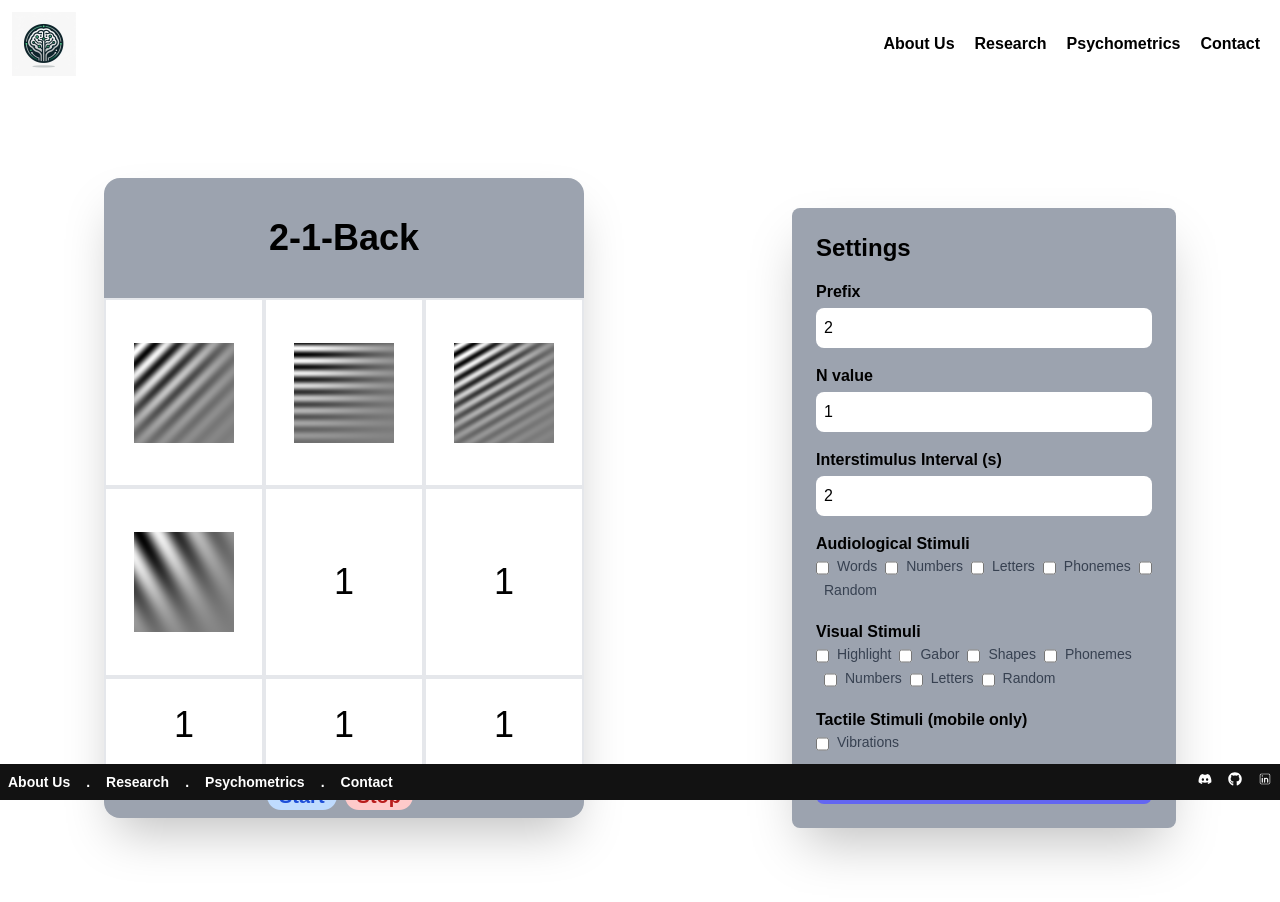
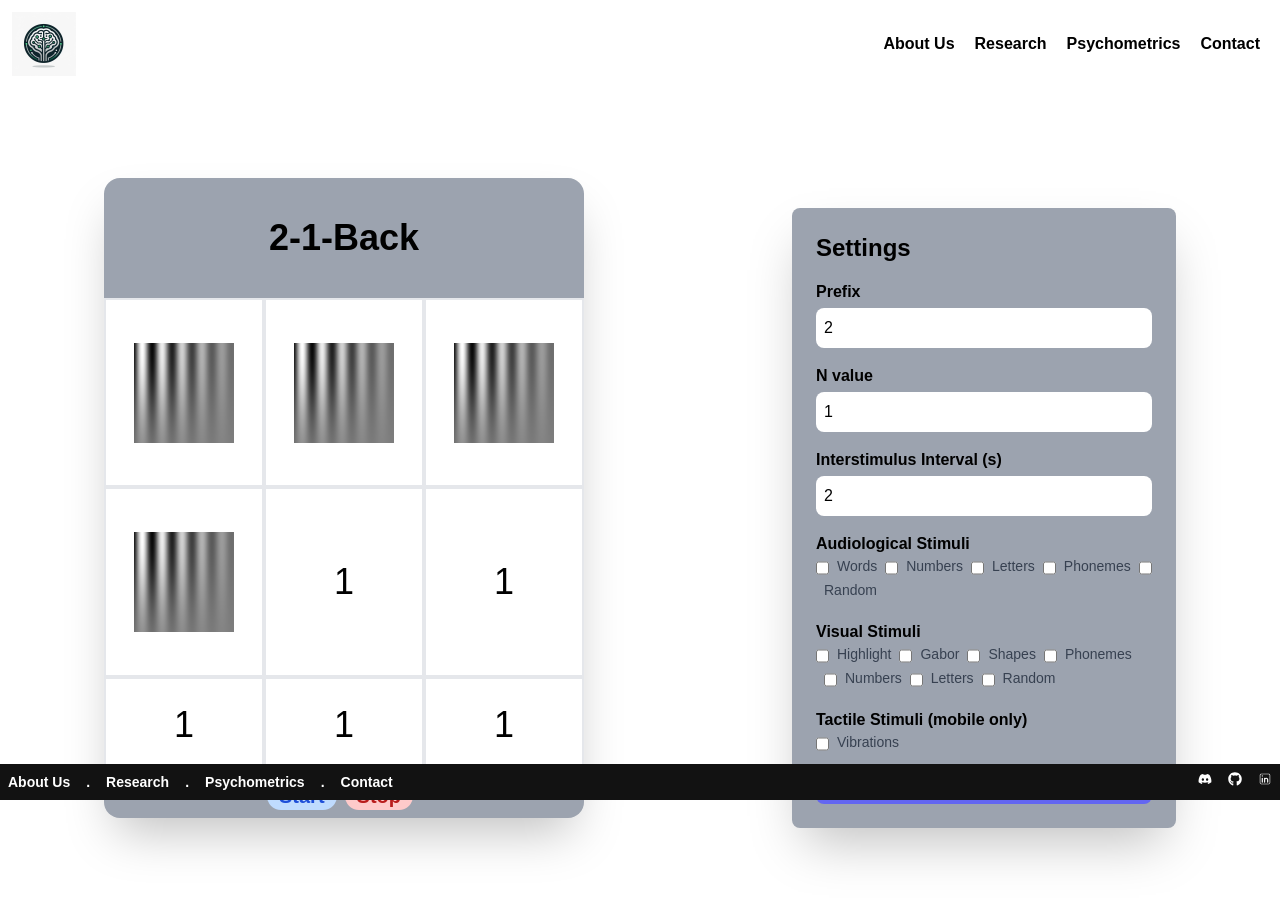
Before and after one commit to Broilan/Noetica, a React (Vite) app in the folder cognexus/: page /tasks/n-back in a window 1280 px wide. Shown: the top 902 px of the page. Built offline with nearby package versions, Linux system fonts and the light colour scheme.

Commit message:
reoriented the info such that the settings are dictated strictly between data.tsx and GaborPatch.tsx

```diff
--- a/cognexus/src/components/GaborPatch.tsx
+++ b/cognexus/src/components/GaborPatch.tsx
@@ -1,14 +1,8 @@
 import React, { useEffect, useRef, useState } from 'react';
+import { visualData } from '../data/data';
 
-interface GaborPatchProps {
-  frequency: number;
-  orientation: number;
-  initialPhase: number;
-  size: number;
-  speed: number; // Speed of phase change
-}
-
-const GaborPatch: React.FC<GaborPatchProps> = ({ frequency, orientation, initialPhase, size, speed }) => {
+const GaborPatch: React.FC = () => {
+  const { frequency, orientation, initialPhase, size, speed } = visualData.gabor[0];
   const canvasRef = useRef<HTMLCanvasElement>(null);
   const [phase, setPhase] = useState(initialPhase);
 
--- a/cognexus/src/data/data.tsx
+++ b/cognexus/src/data/data.tsx
@@ -33,11 +33,51 @@ const audiologicalData = {
     ]
 };
 
-const visualData = {
+export const visualData = {
     highlight: undefined,
 
-    gabor: [ { size: 1, orientation: 0 }, { size: 1, orientation: 45 }, { size: 1, orientation: 90 }, { size: 1, orientation: 135 },
-
+    gabor: [ {
+        frequency: 5,
+        orientation:0,
+        initialPhase: 5,
+        size: 100,
+        speed: 5,
+    },
+    {
+        frequency: 5,
+        orientation:45,
+        initialPhase: 5,
+        size: 100,
+        speed: 5,
+    },
+    {
+        frequency: 5,
+        orientation:90,
+        initialPhase: 5,
+        size: 100,
+        speed: 5,
+    },
+    {
+        frequency: 5,
+        orientation:135,
+        initialPhase: 5,
+        size: 100,
+        speed: 5,
+    },
+    {
+        frequency: 5,
+        orientation:180,
+        initialPhase: 5,
+        size: 100,
+        speed: 5,
+    },
+    {
+        frequency: 5,
+        orientation:225,
+        initialPhase: 5,
+        size: 100,
+        speed: 5,
+    },
     ],
 
     shapes: [
--- a/cognexus/src/pages/games/Nback.tsx
+++ b/cognexus/src/pages/games/Nback.tsx
@@ -92,39 +92,15 @@ const Nback: React.FC = () => {
 
       <div className={`grid grid-cols-3 grid-3 h-full `}>
       <div className='bg-white text-black border-gray-200 border-2 text-4xl flex justify-center items-center'>
-        <GaborPatch
-        frequency={6}
-        orientation={45}
-        initialPhase={5}
-        size={100}
-        speed={5}
-      /></div>
+        <GaborPatch /></div>
       <div className='bg-white text-black border-gray-200 border-2 text-4xl flex justify-center items-center'>
-      <GaborPatch
-        frequency={8}
-        orientation={90}
-        initialPhase={5}
-        size={100}
-        speed={5}
-      />
+      <GaborPatch/>
       </div>
       <div className='bg-white text-black border-gray-200 border-2 text-4xl flex justify-center items-center'>
-      <GaborPatch
-        frequency={9}
-        orientation={60}
-        initialPhase={5}
-        size={100}
-        speed={5}
-      />
+      <GaborPatch />
       </div>
       <div className='bg-white text-black border-gray-200 border-2 text-4xl flex justify-center items-center'>
-      <GaborPatch
-        frequency={3}
-        orientation={150}
-        initialPhase={5}
-        size={100}
-        speed={5}
-      />
+      <GaborPatch />
       </div>
       <div className='bg-white text-black border-gray-200 border-2 text-4xl flex justify-center items-center'>1</div>
       <div className='bg-white text-black border-gray-200 border-2 text-4xl flex justify-center items-center'>1</div>
```
